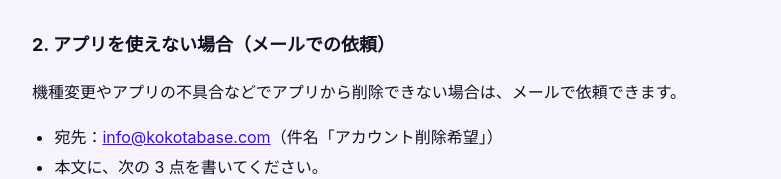
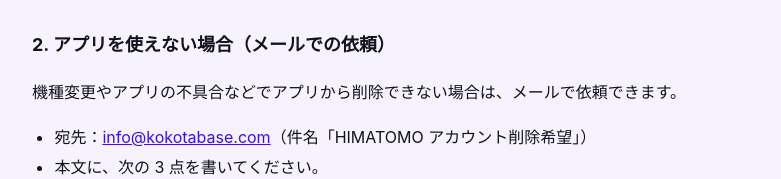
Before and after one commit to kokotabase/himatomo-support, a plain HTML site: page delete/index.html in a window 1280 px wide. Shown: the part 840-1019 px from the top of the page, without its empty margins (248-1029 px from the left). Drawn offline with Linux system fonts and the light colour scheme.

Commit message:
fix: 削除依頼メールの件名にアプリ名を入れる
複数のアプリを運用しているため、件名だけでどのアプリの依頼か分かるようにする。

Co-authored-by: Hermes <hermes@kokotabase.local>

```diff
--- a/delete/index.html
+++ b/delete/index.html
@@ -30,7 +30,7 @@
 <h2>2. アプリを使えない場合（メールでの依頼）</h2>
 <p>機種変更やアプリの不具合などでアプリから削除できない場合は、メールで依頼できます。</p>
 <ul>
-  <li>宛先：<a href="mailto:info@kokotabase.com?subject=%E3%82%A2%E3%82%AB%E3%82%A6%E3%83%B3%E3%83%88%E5%89%8A%E9%99%A4%E5%B8%8C%E6%9C%9B">info@kokotabase.com</a>（件名「アカウント削除希望」）</li>
+  <li>宛先：<a href="mailto:info@kokotabase.com?subject=HIMATOMO%20%E3%82%A2%E3%82%AB%E3%82%A6%E3%83%B3%E3%83%88%E5%89%8A%E9%99%A4%E5%B8%8C%E6%9C%9B">info@kokotabase.com</a>（件名「HIMATOMO アカウント削除希望」）</li>
   <li>本文に、次の 3 点を書いてください。
     <ul>
       <li>ログインに使った方法（LINE）</li>
```
